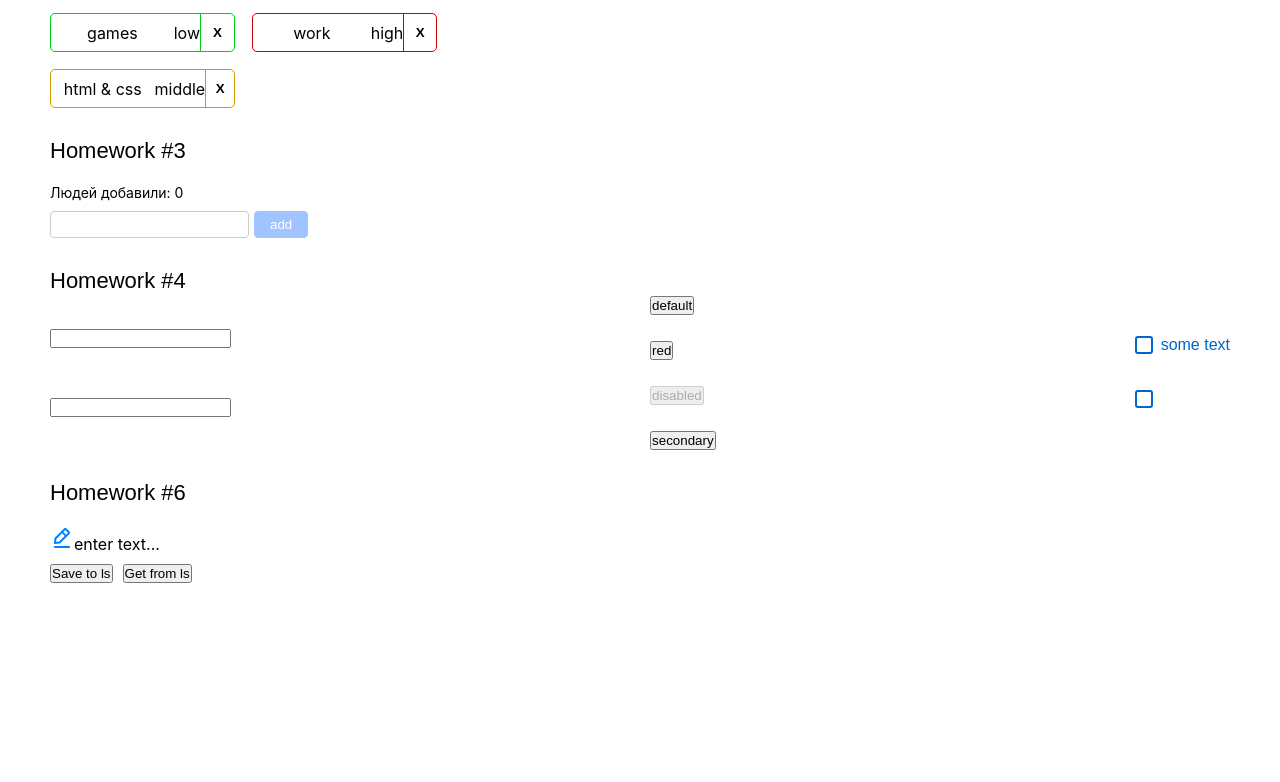
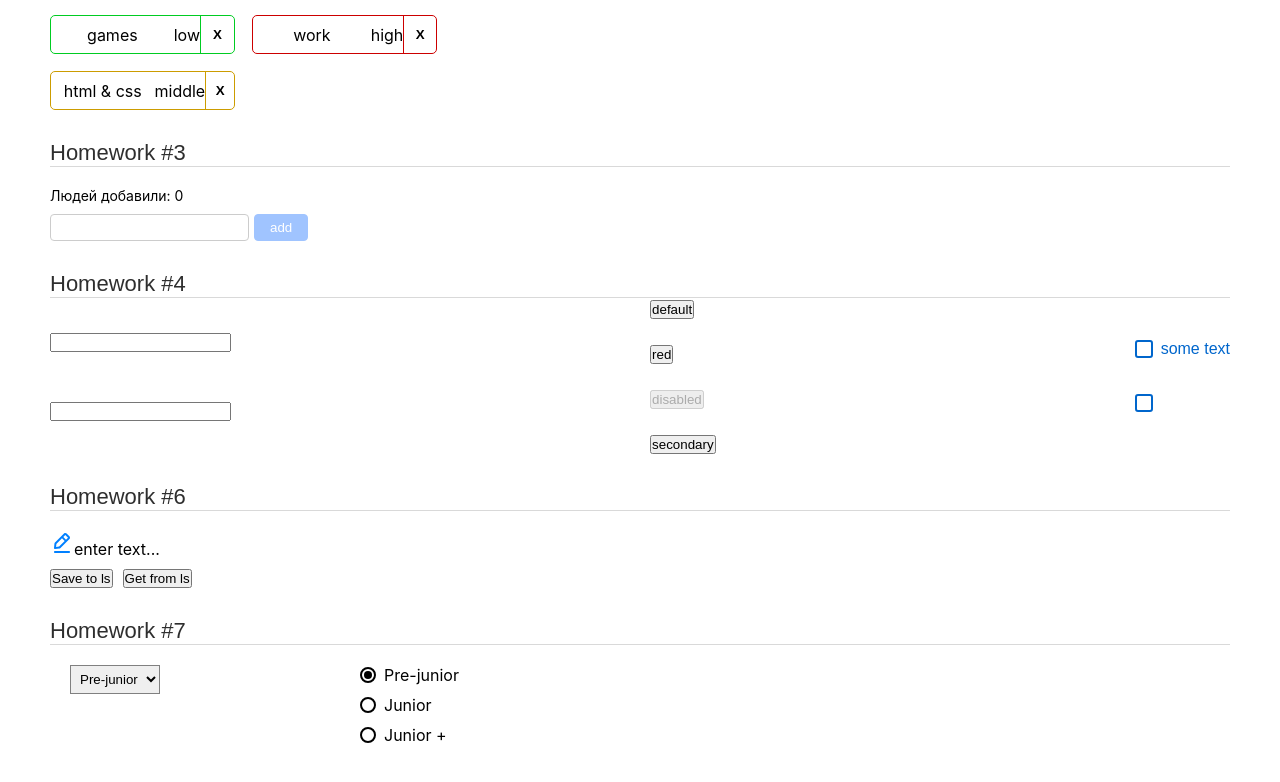
Before and after one commit to Aizhan-px/new_hw, a React (Create React App) app: page /#/pre-junior in a window 1280 px wide. Shown: the part 480-1262 px from the top of the page. Before the commit the page ends 1113 px from the top, so only its background shows below. Built offline with nearby package versions, Linux system fonts and the light colour scheme.

Commit message:
send task 7

```diff
--- a/src/s1-main/App.module.css
+++ b/src/s1-main/App.module.css
@@ -4,7 +4,7 @@
 }
 
 .hw {
-
+    gap: 10px;
 }
 
 .hwTitle {
@@ -13,5 +13,7 @@
     font-style: normal;
     font-size: 22px;
     letter-spacing: normal;
-    color: black;
+    color: rgba(0, 0, 0, 0.82);
+    border-bottom: 1px solid #D9D9D9;
+    gap: 10px;
 }
--- a/src/s1-main/App.tsx
+++ b/src/s1-main/App.tsx
@@ -7,6 +7,7 @@ import s from './App.module.css'
 //import HW4 from '../s2-homeworks/hw04/HW4'
 import HW5 from '../s2-homeworks/hw05/HW5'
 import HW6 from '../s2-homeworks/hw06/HW6'
+import HW7 from '../s2-homeworks/hw07/HW7'
 
 
 function App() {
@@ -20,6 +21,7 @@ function App() {
             {/*при выполнении дз 5 и более - закомментировать здесь дз 1-4, так как они есть внутри дз 5*/}
             <HW5/>
             <HW6/>
+            <HW7/>
         </div>
     )
 }
--- a/src/s2-homeworks/hw05/Pages.tsx
+++ b/src/s2-homeworks/hw05/Pages.tsx
@@ -10,7 +10,6 @@ export const PATH = {
     PRE_JUNIOR: '/pre-junior',
     JUNIOR: '/junior',
     JUNIOR_PLUS: '/junior-plus',
-    BLA: '/bla',
 }
 
 export default function Pages() {
--- a/src/s2-homeworks/hw07/HW7.module.css
+++ b/src/s2-homeworks/hw07/HW7.module.css
@@ -1,2 +1,6 @@
 .container {
+    display: flex;
+    gap: 200px;
+
+    padding: 20px;
 }
--- a/src/s2-homeworks/hw07/HW7.tsx
+++ b/src/s2-homeworks/hw07/HW7.tsx
@@ -12,9 +12,9 @@ import s from './HW7.module.css'
 * */
 
 const arr = [
-    { id: 1, value: 'x' },
-    { id: 2, value: 'y' },
-    { id: 3, value: 'z' },
+    { id: 1, value: 'Pre-junior'},
+    { id: 2, value: 'Junior' },
+    { id: 3, value: 'Junior +' },
 ] // value может быть изменено
 
 const HW7 = () => {
--- a/src/s2-homeworks/hw07/common/c5-SuperSelect/SuperSelect.module.css
+++ b/src/s2-homeworks/hw07/common/c5-SuperSelect/SuperSelect.module.css
@@ -1,9 +1,13 @@
 .select {
+    padding: 5px;
+    border: 1px solid gray;
 }
 
 .select:focus {
+    outline: 2px solid rgba(50, 129, 154, 0.3);
 }
 
 
 .option:hover {
+    background-color: rgba(0, 128, 0, 0.29);
 }
--- a/src/s2-homeworks/hw07/common/c5-SuperSelect/SuperSelect.tsx
+++ b/src/s2-homeworks/hw07/common/c5-SuperSelect/SuperSelect.tsx
@@ -14,6 +14,8 @@ type SuperSelectPropsType = DefaultSelectPropsType & {
     options?: any[]
     onChangeOption?: (option: any) => void
 }
+
+// * 1 - в файле SuperSelect.tsx дописать логику функции onChangeCallback
 
 const SuperSelect: React.FC<SuperSelectPropsType> = ({
     options,
@@ -36,7 +38,11 @@ const SuperSelect: React.FC<SuperSelectPropsType> = ({
         : [] // map options with key
 
     const onChangeCallback = (e: ChangeEvent<HTMLSelectElement>) => {
-        // делают студенты
+        onChange && onChange(e)
+
+        const selectedValue = Number(e.currentTarget.value)
+
+        onChangeOption && onChangeOption(selectedValue)
     }
 
     const finalSelectClassName = s.select + (className ? ' ' + className : '')
--- a/src/s2-homeworks/hw07/common/c6-SuperRadio/SuperRadio.module.css
+++ b/src/s2-homeworks/hw07/common/c6-SuperRadio/SuperRadio.module.css
@@ -1,15 +1,38 @@
 .radio {
+    appearance: none;
+    width: 16px;
+    height: 16px;
+    border: 2px solid black;
+    border-radius: 50%;
+    position: relative;
 }
 
 .radio::before {
+    content: '';
+    position: absolute;
+    width: 8px;
+    height: 8px;
+    border-radius: 50%;
+    background: black;
+    top: 50%;
+    left: 50%;
+    transform: translate(-50%, -50%) scale(0);
 }
 
 
 .radio:checked::before {
+    transform: translate(-50%, -50%) scale(1);
 }
 
 .label {
+    display: flex;
+    align-items: center;
+    gap: 8px;
+    cursor: pointer;
 }
 
 .options {
+    display: flex;
+    flex-direction: column;
+    gap: 10px;
 }
--- a/src/s2-homeworks/hw07/common/c6-SuperRadio/SuperRadio.tsx
+++ b/src/s2-homeworks/hw07/common/c6-SuperRadio/SuperRadio.tsx
@@ -1,9 +1,4 @@
-import React, {
-    ChangeEvent,
-    InputHTMLAttributes,
-    DetailedHTMLProps,
-    HTMLAttributes,
-} from 'react'
+import React, {ChangeEvent, InputHTMLAttributes, DetailedHTMLProps, HTMLAttributes,} from 'react'
 import s from './SuperRadio.module.css'
 
 type DefaultRadioPropsType = DetailedHTMLProps<
@@ -11,19 +6,22 @@ type DefaultRadioPropsType = DetailedHTMLProps<
     HTMLInputElement
 >
 // тип пропсов обычного спана
+type OptionType = {
+    id: number
+    value: string
+}
 type DefaultSpanPropsType = DetailedHTMLProps<
     HTMLAttributes<HTMLSpanElement>,
     HTMLSpanElement
 >
 
 type SuperRadioPropsType = Omit<DefaultRadioPropsType, 'type'> & {
-    options?: any[]
-    onChangeOption?: (option: any) => void
-
+    options?: OptionType[]
+    onChangeOption?: (option: number) => void
     spanProps?: DefaultSpanPropsType // пропсы для спана
 }
 
-const SuperRadio: React.FC<SuperRadioPropsType> = ({
+export const SuperRadio: React.FC<SuperRadioPropsType> = ({
     id,
     name,
     className,
@@ -35,7 +33,11 @@ const SuperRadio: React.FC<SuperRadioPropsType> = ({
     ...restProps
 }) => {
     const onChangeCallback = (e: ChangeEvent<HTMLInputElement>) => {
-        // делают студенты
+        onChange && onChange(e)
+
+        const selectedId = Number(e.currentTarget.value)
+
+        onChangeOption && onChangeOption(selectedId)
     }
 
     const finalRadioClassName = s.radio + (className ? ' ' + className : '')
@@ -48,8 +50,9 @@ const SuperRadio: React.FC<SuperRadioPropsType> = ({
                       id={id + '-input-' + o.id}
                       className={finalRadioClassName}
                       type={'radio'}
-                      // name, checked, value делают студенты
-
+                      name={name}
+                      value={o.id}
+                      checked={value === o.id}
                       onChange={onChangeCallback}
                       {...restProps}
                   />
```
